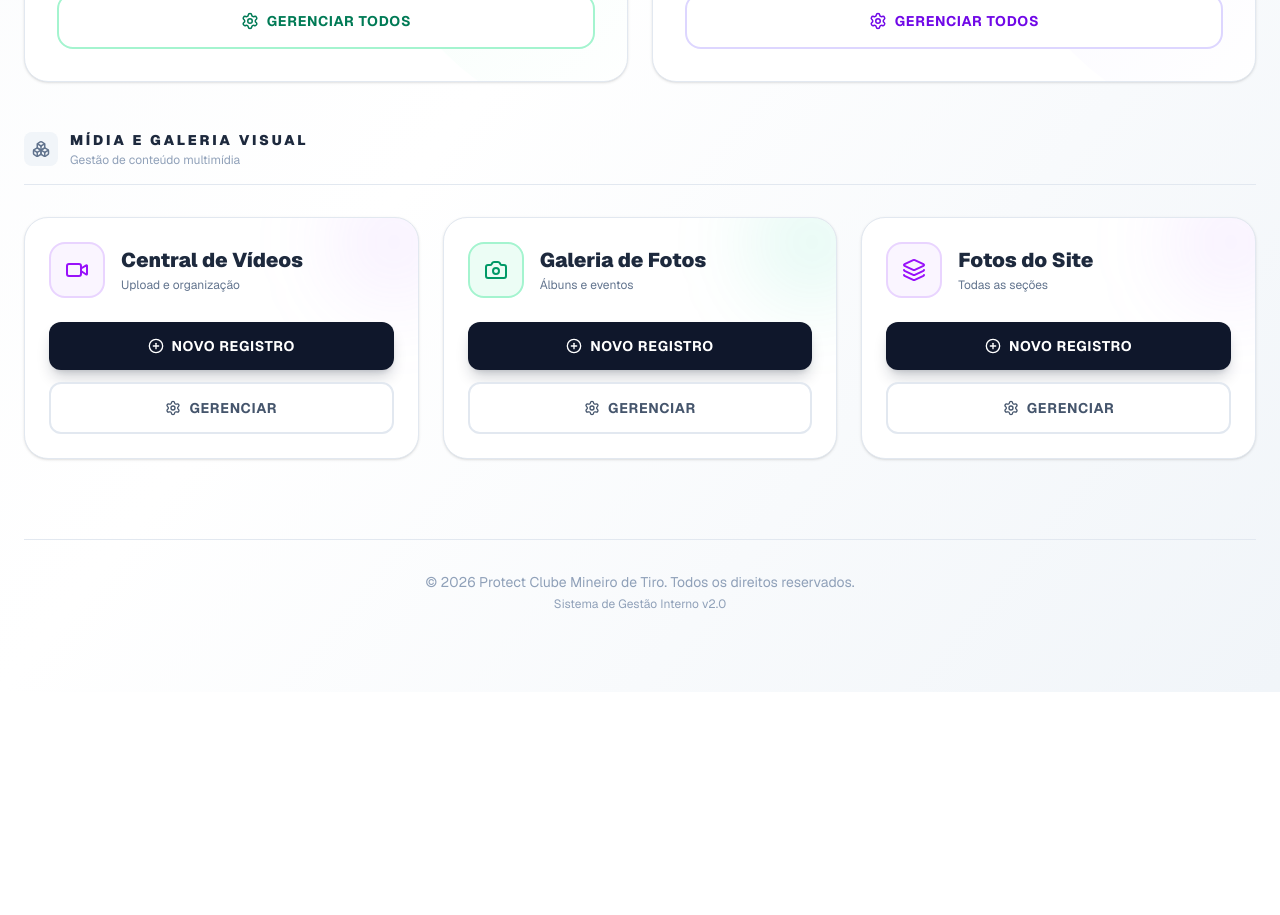
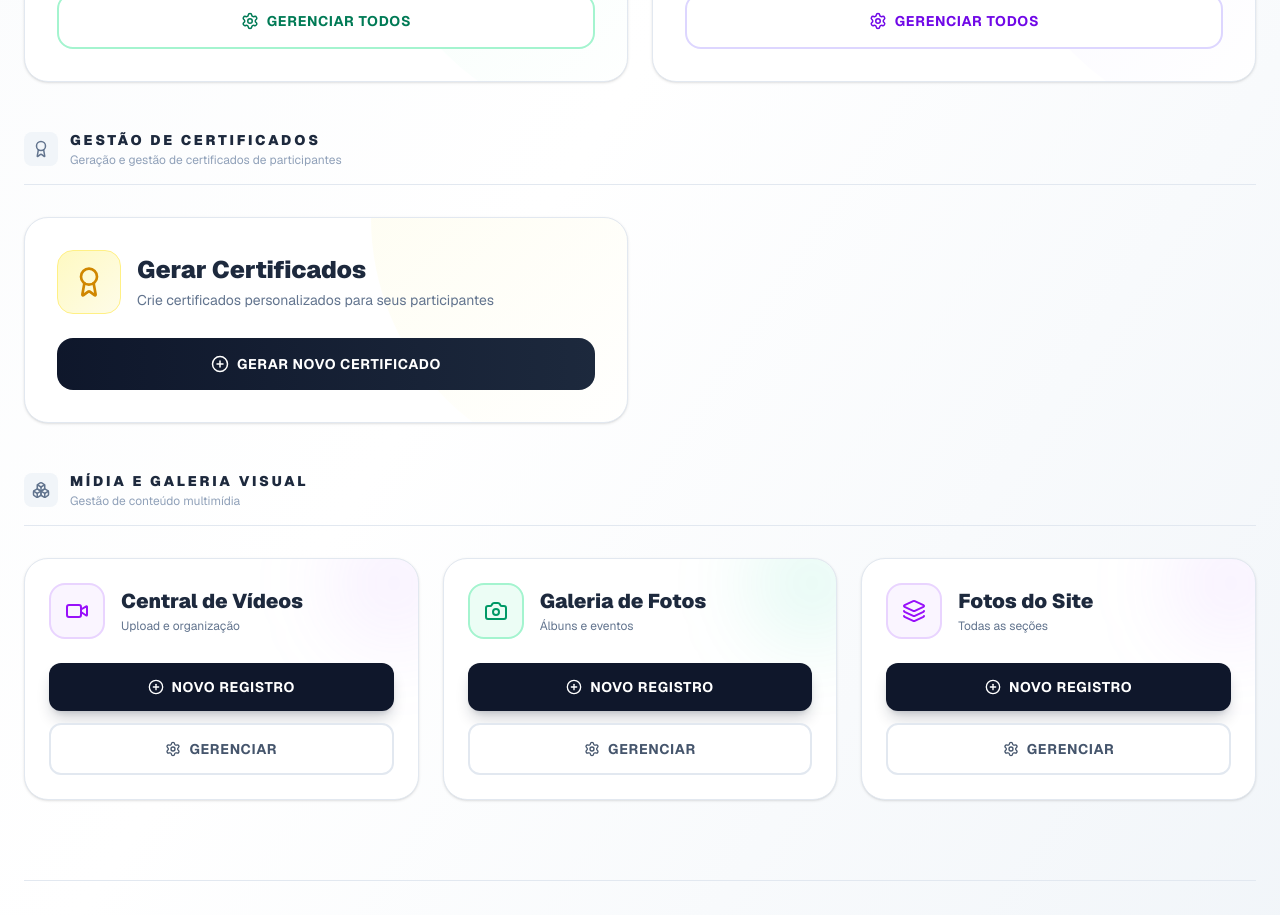
Before and after one commit to guhrizzo/blog, a Next.js app: page /admin in a window 1280 px wide. Shown: the part 900-1815 px from the top of the page. Before the commit the page ends 1592 px from the top, so only its background shows below. Built offline with nearby package versions, Linux system fonts and the light colour scheme; no server answers; sample sign-in values are in the browser's storage.

Commit message:
add certificado

```diff
--- a/app/admin/page.tsx
+++ b/app/admin/page.tsx
@@ -26,7 +26,8 @@ import {
   AlertCircle,
   MessageSquare,
   Layers,
-  PenTool
+  PenTool,
+  Award
 } from "lucide-react";
 
 // Tipagem para dados mockados de contratos (substituir por dados reais do Firebase)
@@ -282,7 +283,44 @@ export default function AdminDashboard() {
           </div>
         </div>
 
-        {/* SEÇÃO 03: MÍDIA */}
+        {/* SEÇÃO 03: CERTIFICADOS */}
+        <SectionTitle
+          icon={<Award size={18} />}
+          title="Gestão de Certificados"
+          description="Geração e gestão de certificados de participantes"
+        />
+        <div className="grid grid-cols-1 lg:grid-cols-2 gap-6 mb-12">
+          <div className="bg-white rounded-3xl p-8 border border-slate-200 shadow-sm hover:shadow-xl transition-all duration-500 relative overflow-hidden group">
+            <div className="absolute top-0 right-0 w-64 h-64 bg-linear-to-br from-yellow-50 to-transparent rounded-bl-full opacity-50"></div>
+
+            <div className="relative flex flex-col h-full">
+              <div className="flex items-start justify-between mb-6">
+                <div className="flex items-center gap-4">
+                  <div className="w-16 h-16 bg-linear-to-br from-yellow-100 to-yellow-50 rounded-2xl flex items-center justify-center text-yellow-600 border border-yellow-200 group-hover:scale-110 transition-transform duration-300">
+                    <Award size={32} />
+                  </div>
+                  <div>
+                    <h4 className="text-2xl font-black text-slate-800">Gerar Certificados</h4>
+                    <p className="text-slate-500 text-sm mt-1">Crie certificados personalizados para seus participantes</p>
+                  </div>
+                </div>
+              </div>
+
+              {/* Ações */}
+              <div className="flex flex-col sm:flex-row gap-3 mt-auto">
+                <Link
+                  href="/certificado"
+                  className="flex-1 flex items-center justify-center gap-2 py-4 bg-linear-to-r from-slate-900 to-slate-800 text-white rounded-2xl font-bold hover:from-slate-800 hover:to-slate-900 transition-all text-sm uppercase tracking-wider group/btn"
+                >
+                  <PlusCircle size={18} className="group-hover/btn:rotate-90 transition-transform" />
+                  Gerar Novo Certificado
+                </Link>
+              </div>
+            </div>
+          </div>
+        </div>
+
+        {/* SEÇÃO 04: MÍDIA */}
         <SectionTitle
           icon={<Boxes size={18} />}
           title="Mídia e Galeria Visual"
@@ -355,7 +393,7 @@ function AdminBlock({
   color: string;
   icon: React.ReactNode;
   subtitle: string;
-  manageHref: string;
+  manageHref: string | null;
   addHref: string;
 }) {
   const colors: Record<string, { bg: string; text: string; border: string; hover: string; light: string }> = {
@@ -445,6 +483,7 @@ function AdminBlock({
             {title === "Comentários" ? <MessageSquare size={16} /> : <PlusCircle size={16} className="group-hover/btn:rotate-90 transition-transform" />}
             {title === "Comentários" ? "Ver Recentes" : "Novo Registro"}
           </Link>
+          {manageHref && (
             <Link
               href={manageHref}
               className="flex items-center justify-center gap-2 w-full py-3.5 bg-white text-slate-600 border-2 border-slate-200 rounded-xl font-bold hover:border-slate-400 hover:text-slate-900 transition-all text-sm uppercase tracking-wider group/btn hover:bg-slate-50"
@@ -452,6 +491,7 @@ function AdminBlock({
               <Settings size={16} className="group-hover/btn:rotate-180 transition-transform duration-500" />
               Gerenciar
             </Link>
+          )}
         </div>
       </div>
     </div>
```
Also changed, not shown: app/admin/certificado/page.tsx (renamed from app/certificado/page.tsx). Lines whose indentation alone changed are shown as unchanged.
